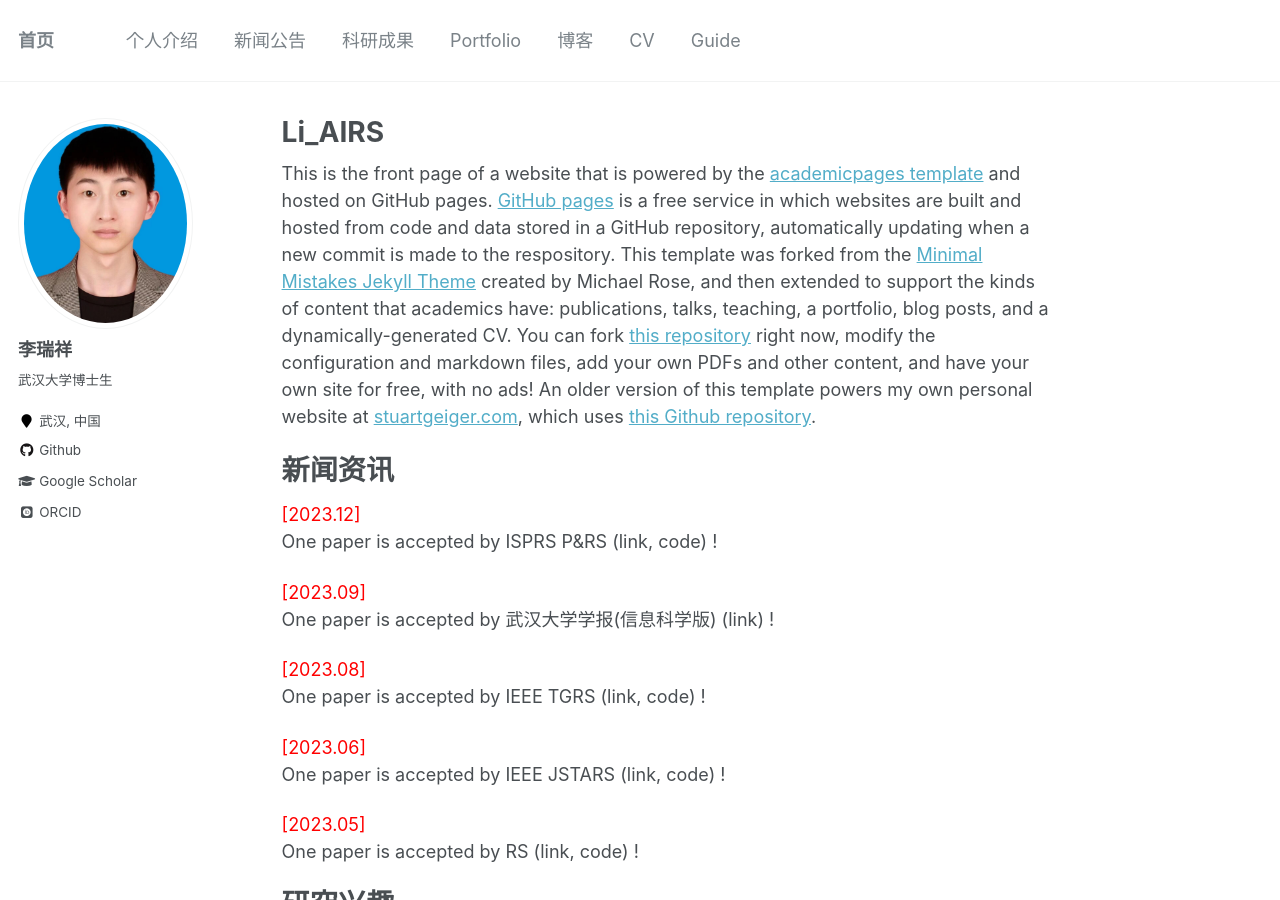
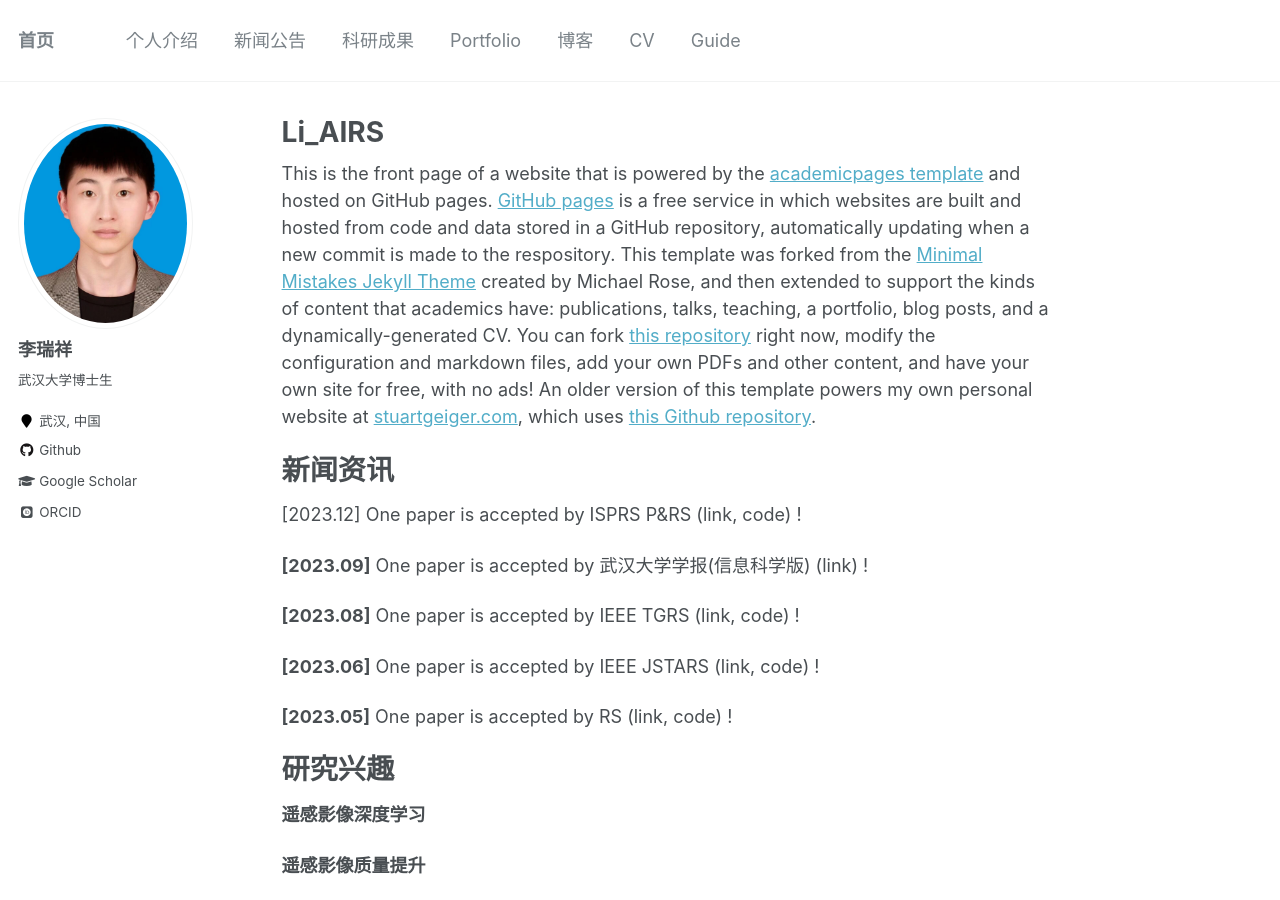
Before and after one commit to lirxairs/lirxairs.github.io, a Jekyll site: the page built from _pages/about.md, in a window 1280 px wide and 900 px high. Built offline with Jekyll 4.4.1, drawn with Linux system fonts in a browser that asks for light colours; some web fonts are replaced.

Commit message:
Update about.md

```diff
--- a/_pages/about.md
+++ b/_pages/about.md
@@ -12,15 +12,15 @@ This is the front page of a website that is powered by the [academicpages templa
 
 **新闻资讯**
 ======
-<font color=Red>[2023.12]</font> One paper is accepted by ISPRS P&RS (link, code) !
+[2023.12] One paper is accepted by ISPRS P&RS (link, code) !
 
-<font color=Red>[2023.09]</font> One paper is accepted by 武汉大学学报(信息科学版) (link) !
+**[2023.09]** One paper is accepted by 武汉大学学报(信息科学版) (link) !
 
-<font color=Red>[2023.08]</font> One paper is accepted by IEEE TGRS (link, code) !
+**[2023.08]** One paper is accepted by IEEE TGRS (link, code) !
 
-<font color=Red>[2023.06]</font> One paper is accepted by IEEE JSTARS (link, code) !
+**[2023.06]** One paper is accepted by IEEE JSTARS (link, code) !
 
-<font color=Red>[2023.05]</font> One paper is accepted by RS (link, code) !
+**[2023.05]** One paper is accepted by RS (link, code) !
 
 **研究兴趣**
 ======
```
